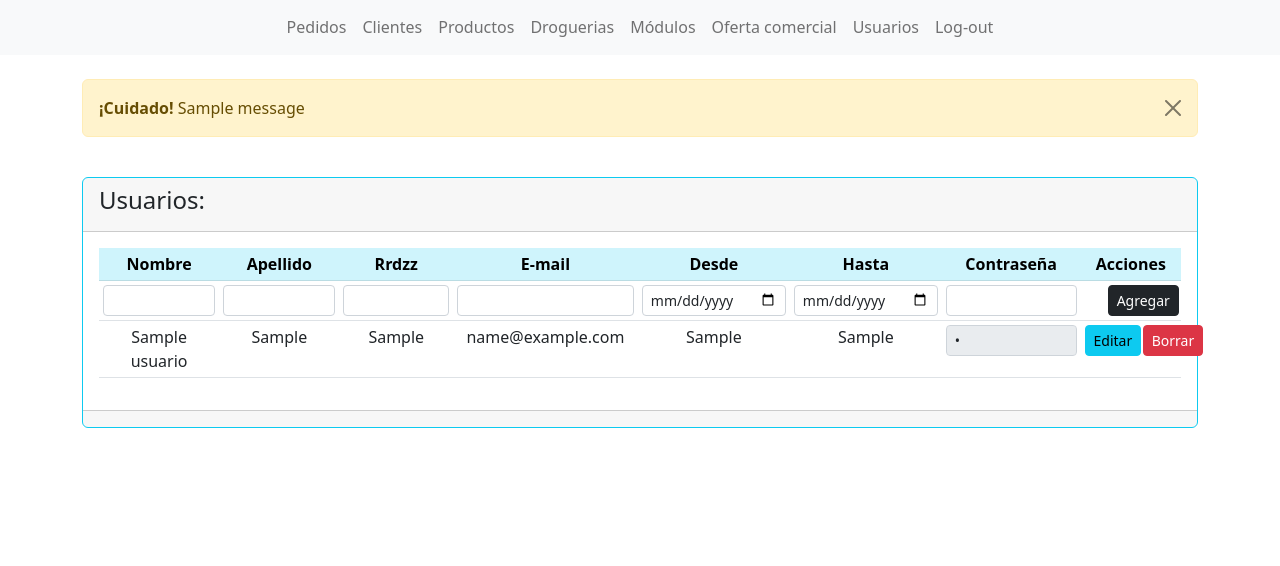
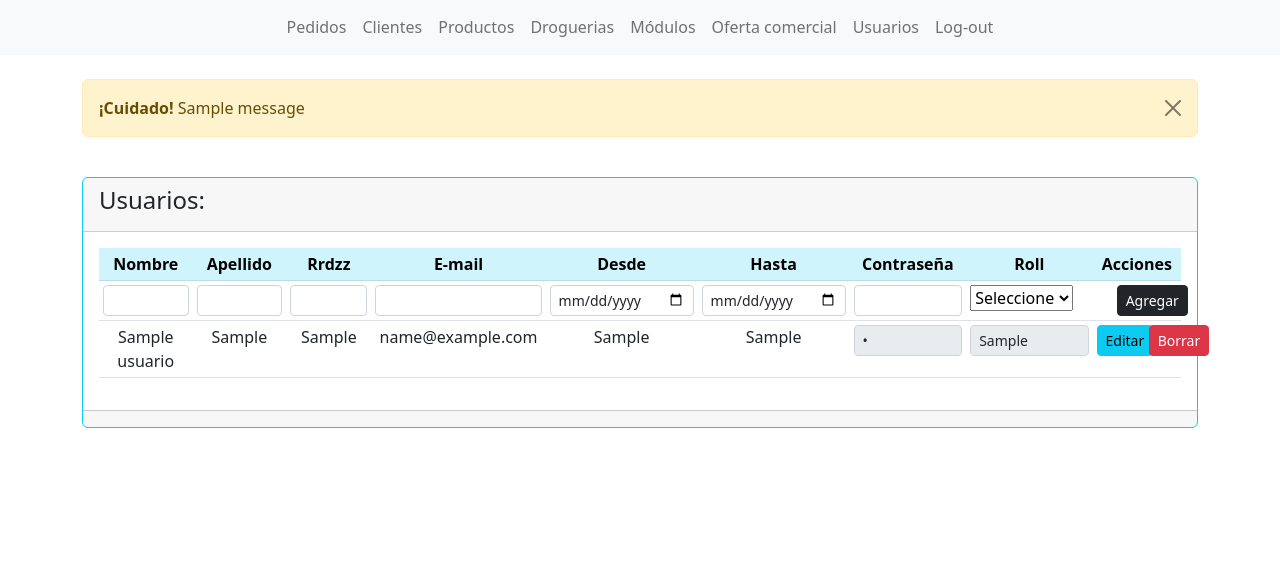
Before and after one commit to javierNuez/SITIOBETA, a Flask app: page /admin/usuarios in a window 1280 px wide. Shown: the part 331-897 px from the top of the page. Run offline with Flask 2, Linux system fonts and the light colour scheme; tables that the repository leaves empty or names only in its code hold one stand-in row (values such as "Sample post"); one stand-in notice (Sample message) is shown.

Commit message:
problemas con los usuarios

```diff
--- a/app.py
+++ b/app.py
@@ -10,9 +10,6 @@ from datetime import date
 
 app = Flask(__name__)
 
-
-today = date.today()
-print(today)
 
 app.secret_key = "vigoray"
 mysql = MySQL()
@@ -34,6 +31,7 @@ def inicio():
 
 @app.route('/admin/')
 def open():
+
     return render_template('admin/index.html')
 
 
@@ -50,12 +48,12 @@ def admin_index():
 
     if _usuario:
         login = True
-
+        print(usuario)
         return render_template('/admin/index.html')
     else:
         login = False
-
-        return redirect('/')
+        flash('Error')
+        return redirect('/sitio/loguin')
 
 
 @app.route('/sitio/loguin')
@@ -178,10 +176,12 @@ def admin_usuarios_editar():
     _desde = request.form['txtDesde']
     _hasta = request.form['txtHasta']
     _pass = request.form['txtPass']
+    _roll = request.form['txtRoll']
     _id = request.form['txtID']
 
-    sql = "UPDATE usuarios SET u_nombre=%s, u_apellido=%s, u_rrdzz=%s, u_mail=%s, u_desde=%s, u_hasta=%s, u_pass=%s WHERE id_u=%s;"
-    datos = (_nombre, _apellido, _rrdzz, _mail, _desde, _hasta, _pass, _id)
+    sql = "UPDATE usuarios SET u_nombre=%s, u_apellido=%s, u_rrdzz=%s, u_mail=%s, u_desde=%s, u_hasta=%s, u_pass=%s, u_roll=%s WHERE id_u=%s;"
+    datos = (_nombre, _apellido, _rrdzz, _mail,
+             _desde, _hasta, _pass, _roll, _id)
 
     conexion = mysql.connect()
     cursor = conexion.cursor()
@@ -201,7 +201,7 @@ def admin_usuarios_guardar():
     _desde = request.form['txtDesde']
     _hasta = request.form['txtHasta']
     _pass = request.form['txtPass']
-
+    _roll = request.form['txtRoll']
 # condicional para usar mensajes
     sql = "SELECT * FROM usuarios WHERE u_rrdzz=%s or u_mail=%s;"
     datos = (_rrdzz, _mail)
@@ -215,8 +215,8 @@ def admin_usuarios_guardar():
         flash('Rrdzz o Correo, ya registrado')
         return redirect('/admin/usuarios')
 
-    sql = "INSERT INTO `usuarios` (`id_u`, `u_nombre`, `u_apellido`, `u_rrdzz`, `u_mail`, `u_desde`, `u_hasta`, `u_pass`) VALUES (NULL, %s,%s,%s,%s,%s,%s,%s);"
-    datos = (_nombre, _apellido, _rrdzz, _mail, _desde, _hasta, _pass)
+    sql = "INSERT INTO `usuarios` (`id_u`, `u_nombre`, `u_apellido`, `u_rrdzz`, `u_mail`, `u_desde`, `u_hasta`, `u_pass`, `u_roll`) VALUES (NULL, %s,%s,%s,%s,%s,%s,%s,%s);"
+    datos = (_nombre, _apellido, _rrdzz, _mail, _desde, _hasta, _pass, _roll)
 
     conexion = mysql.connect()
     cursor = conexion.cursor()
--- a/templates/admin/cabecera.html
+++ b/templates/admin/cabecera.html
@@ -32,5 +32,12 @@
 
     </div>
   </nav>
+  {% with usuarios = usuarios %}
+  {% if usuario %}
+  {% for usuario in usuarios %}
+  <h1>Bienvenido: {{ usuario[3] }}</h1>
+  {% endfor %}
+  {% endif %}
+  {% endwith %}
   <div class="container">
     <br />
--- a/templates/admin/usuarios.html
+++ b/templates/admin/usuarios.html
@@ -1,7 +1,19 @@
 {% include 'admin/cabecera.html' %}
 
+
+
+
+{% block content %}
+{% if usuario %}
+<div class="alert alert-succsses alert-dismissible fade show" role="alert">
+	<button type="button" class="btn-close" data-bs-dismiss="alert" aria-label="Close"></button>
+	<strong>¡Bienvenido usuario: ¡{{ usuario }}!</strong>
+</div>
+<h1>Bienvenido: </h1>
+{% endif %}
+{% endblock %}
+
 {% with messages= get_flashed_messages() %}
-
 {% if messages %}
 <div class="alert alert-warning alert-dismissible fade show" role="alert">
 	<button type="button" class="btn-close" data-bs-dismiss="alert" aria-label="Close"></button>
@@ -10,7 +22,6 @@
 {% endif %}
 {% endwith %}
 <br>
-
 
 
 <div class="card-body" style="min-height: 500px;">
@@ -32,6 +43,7 @@
 							<th style="text-align: center;" scope="col" class="table-info">Desde</th>
 							<th style="text-align: center;" scope="col" class="table-info">Hasta</th>
 							<th style="text-align: center;" scope="col" class="table-info">Contraseña</th>
+							<th style="text-align: center;" scope="col" class="table-info">Roll</th>
 							<th style="text-align: center;" scope="col" class="table-info">Acciones</th>
 						</tr>
 					</thead>
@@ -54,6 +66,12 @@
 									id="#" aria-describedby="helpId" placeholder="" required></td>
 							<td id="u_pass"><input type="password" class="form-control form-control-sm" name="txtPass"
 									id="#" aria-describedby="helpId" placeholder="" required></td>
+							<td id="u_roll"><select name="txtRoll" id="txtRoll">
+									<option value="">Seleccione</option>
+									<option value="ADM">Admin</option>
+									<option value="SUP">Supervisor</option>
+									<option value="APM">APM</option>
+								</select></td>
 							<td id="acciones">
 								<div class="d-grid gap-2 col-6 mx-auto">
 									<button type="submit" class="btn btn-dark btn-sm">Agregar</button>
@@ -75,6 +93,8 @@
 							<td id="u_fecha_f" align="center">{{usuario[6]}}</td>
 							<td id="u_pass"><input type="password" class="form-control form-control-sm" name="txtPass"
 									value="{{usuario[7]}}" aria-describedby="helpId" placeholder="" disabled></td>
+							<td id="u_roll"><input type="text" class="form-control form-control-sm" name="txtRoll"
+									value="{{usuario[8]}}" aria-describedby="helpId" placeholder="" disabled></td>
 							<td id="acciones" align="center">
 
 								<div class="row">
```
Also changed, not shown: templates/admin/editarUsuario.html (+32 -11 lines), templates/admin/index.html (+7 -0 lines), templates/sitio/loguin.html (+13 -1 lines).
